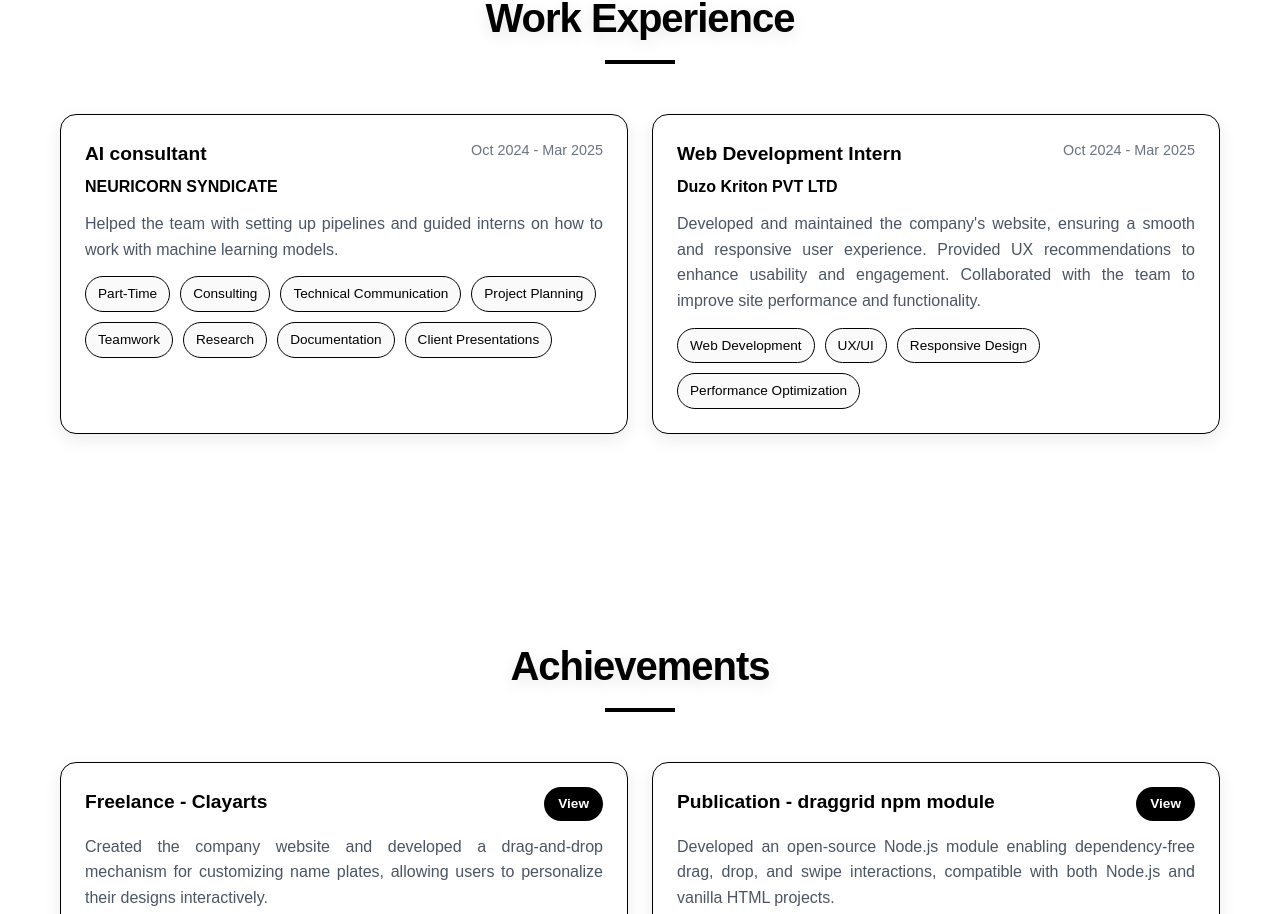
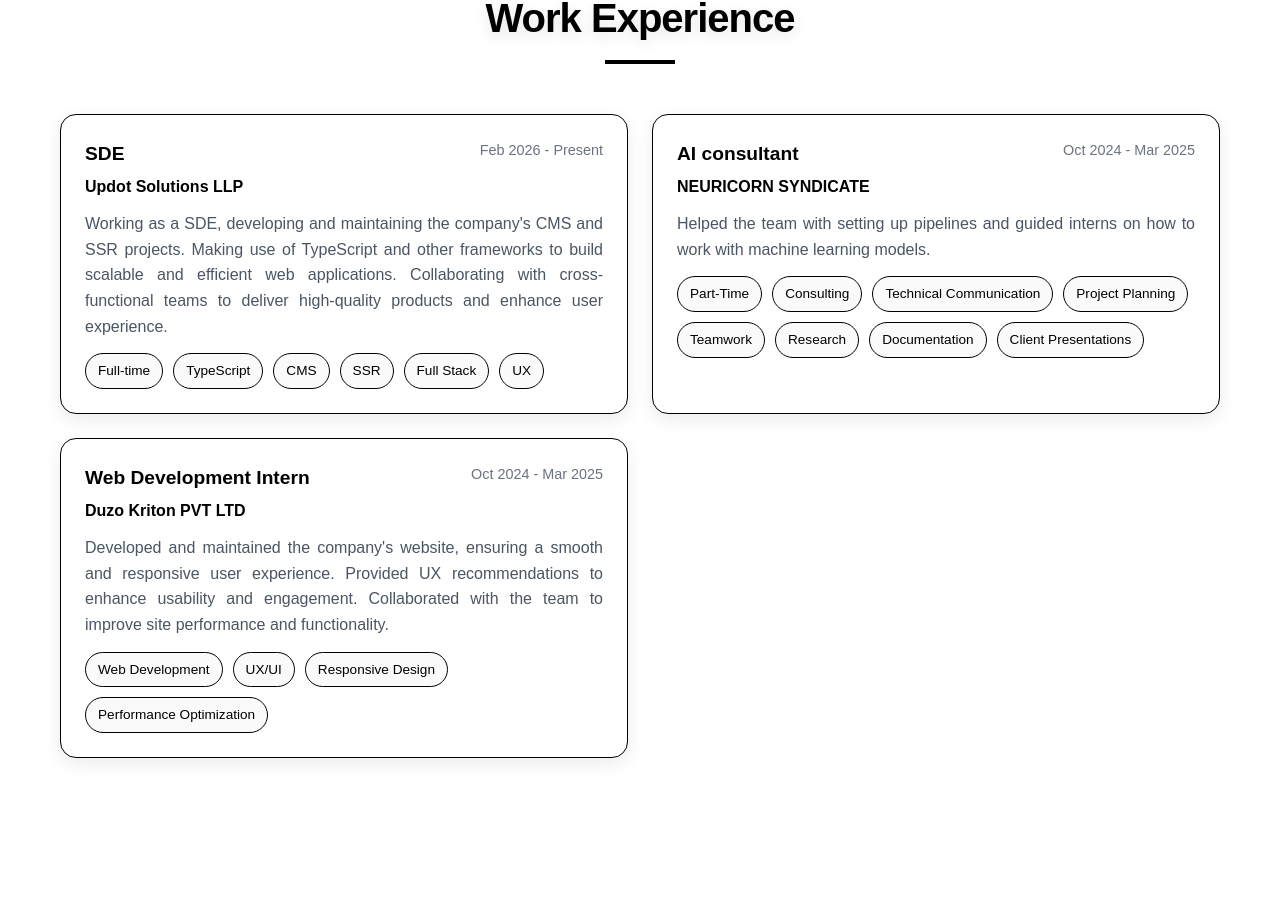
Before and after one commit to v-aibha-v-jain/Portfolio, a React (Create React App) app: page / in a window 1280 px wide. Shown: the part 2986-3900 px from the top of the page. Built offline with nearby package versions, Linux system fonts and the light colour scheme; no server answers.

Commit message:
Updated work exp

```diff
--- a/src/components/WorkExperience.js
+++ b/src/components/WorkExperience.js
@@ -2,7 +2,7 @@ import React from 'react';
 import workData from '../data/work.json';
 
 const WorkExperience = () => {
-    const targetCompanies = ['NEURICORN SYNDICATE', 'Duzo Kriton PVT LTD'];
+    const targetCompanies = ['NEURICORN SYNDICATE', 'Duzo Kriton PVT LTD', 'Updot Solutions LLP'];
 
     const formatDate = (dateStr) => {
         if (!dateStr) return '';
--- a/src/data/work.json
+++ b/src/data/work.json
@@ -1,5 +1,18 @@
 {
   "timeline": [
+    {
+      "id": 1,
+      "title": "SDE",
+      "description": "Working as a SDE, developing and maintaining the company's CMS and SSR projects. Making use of TypeScript and other frameworks to build scalable and efficient web applications. Collaborating with cross-functional teams to deliver high-quality products and enhance user experience.",
+      "company": "Updot Solutions LLP",
+      "startDate": "2026-2-01",
+      "endDate": "2026-2-01",
+      "ongoing": true,
+      "tags": ["Full-time","TypeScript","CMS","SSR","Full Stack","UX"],
+      "link": [],
+      "bg": "",
+      "type": "Exp"
+    },
     {
       "id": 1,
       "title": "VA-task-executor",
```
